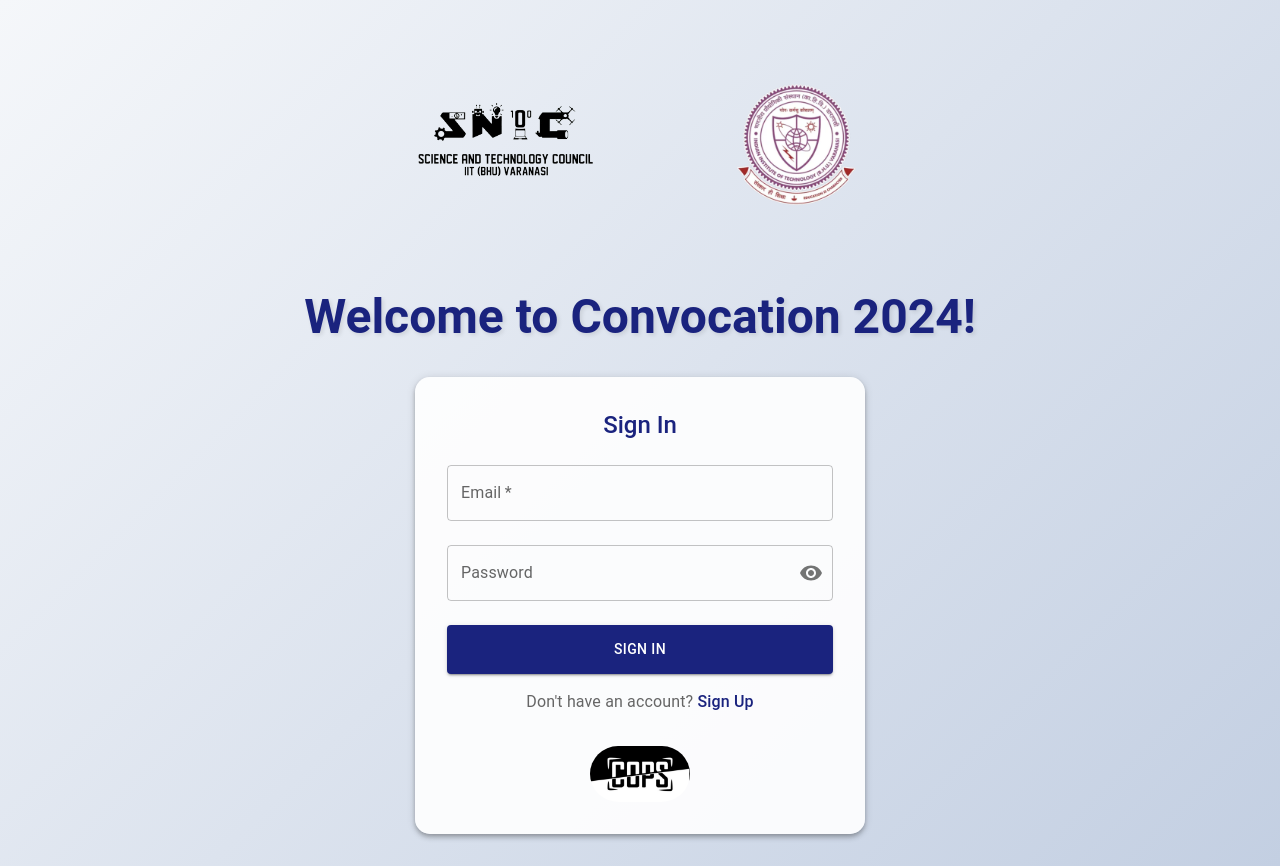
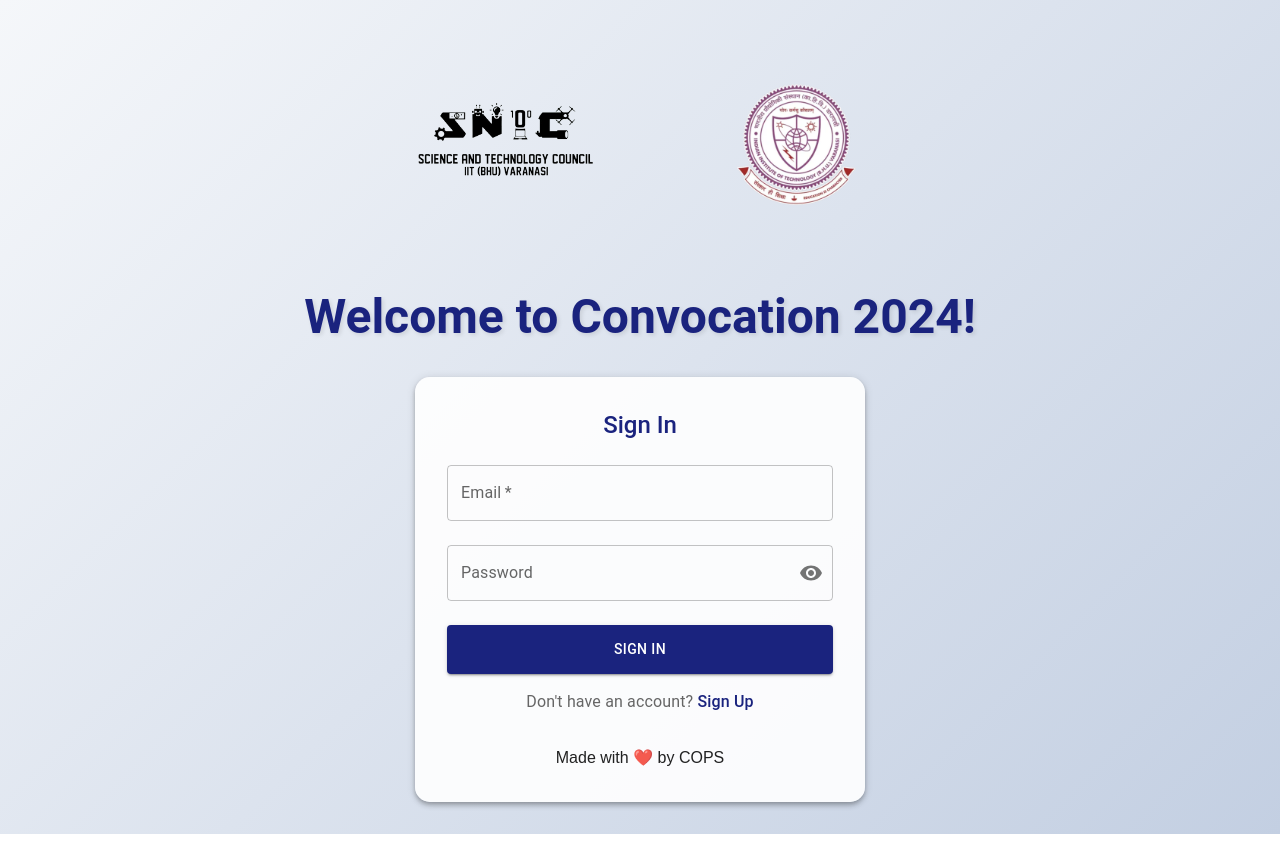
Before and after one commit to COPS-IITBHU/convocation-portal, a Next.js app in the folder frontend/: page / in a window 1280 px wide. After the commit the page ends 834 px from the top, so only its background shows below. Built offline with nearby package versions, Linux system fonts and the light colour scheme.

Commit message:
Minor Changes

```diff
--- a/frontend/src/app/home/page.tsx
+++ b/frontend/src/app/home/page.tsx
@@ -319,16 +319,7 @@ export default function Home() {
               mt: 4,
             }}
           >
-            <Image
-              src={copsLogo}
-              alt="COPS Logo"
-              width={100}
-              height={100}
-              style={{
-                objectFit: 'contain',
-                borderRadius: '2rem'
-              }}
-            />
+            Made with ❤️ by COPS
           </Box>
         </Paper>
       </Container>
--- a/frontend/src/app/page.tsx
+++ b/frontend/src/app/page.tsx
@@ -42,7 +42,7 @@ export default function SignIn() {
     const loginData = { email, unhashedPassword: password };
 
     try {
-      const response = await fetch('https://convocation-portal.onrender.com/api/auth/login', {
+      const response = await fetch(`${process.env.NEXT_PUBLIC_BACKEND_URL}/api/auth/login`, {
         method: 'POST',
         headers: {
           'Content-Type': 'application/json',
@@ -243,16 +243,7 @@ export default function SignIn() {
               width: '100%',
             }}
           >
-            <Image
-              src={copsLogo}
-              alt="COPS Logo"
-              width={100}
-              height={100}
-              style={{
-                objectFit: 'contain',
-                borderRadius: '2rem'
-              }}
-            />
+            Made with ❤️ by COPS
           </Box>
         </form>
       </Paper>
--- a/frontend/src/app/signup/page.tsx
+++ b/frontend/src/app/signup/page.tsx
@@ -55,7 +55,7 @@ export default function SignUp() {
   const handleSubmit = async (e: React.FormEvent) => {
     e.preventDefault();
     try {
-      const response = await fetch('https://convocation-portal.onrender.com/api/auth/register', {
+      const response = await fetch(`${process.env.NEXT_PUBLIC_BACKEND_URL}/api/auth/register`, {
         method: 'POST',
         headers: {
           'Content-Type': 'application/json',
@@ -298,12 +298,7 @@ export default function SignUp() {
           maxWidth: '800px',
         }}
       >
-        <Image
-          src={copsLogo}
-          alt="SNTC Logo"
-          width={100}
-          style={{ objectFit: 'contain', borderRadius:'2rem' }}
-        />
+        Made with ❤️ by COPS
       </Box>
         </form>
 
```
Also changed, not shown: 2 other files (tests, documents, lock files or other folders).
